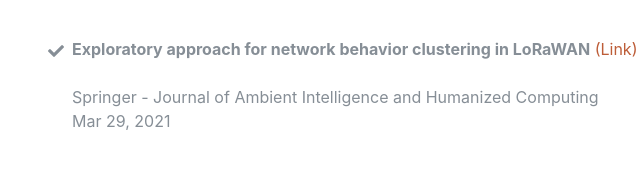
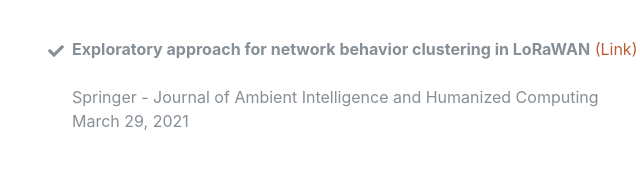
Before and after one commit to Reza-Pourrahim/Reza-Pourrahim.github.io, a plain HTML site: page index.html in a window 1280 px wide. Shown: the part 3693-3876 px from the top of the page, 303-943 px from the left. Drawn offline with Linux system fonts and the light colour scheme; a web font is replaced by a local one.

Commit message:
Update index.html

```diff
--- a/index.html
+++ b/index.html
@@ -250,7 +250,7 @@
 		  <br>
 			<p align=justify>
 			Springer - Journal of Ambient Intelligence and Humanized Computing <br>
-            Mar 29, 2021
+            March 29, 2021
 			</p>
          </ul>
 		</div>
```
